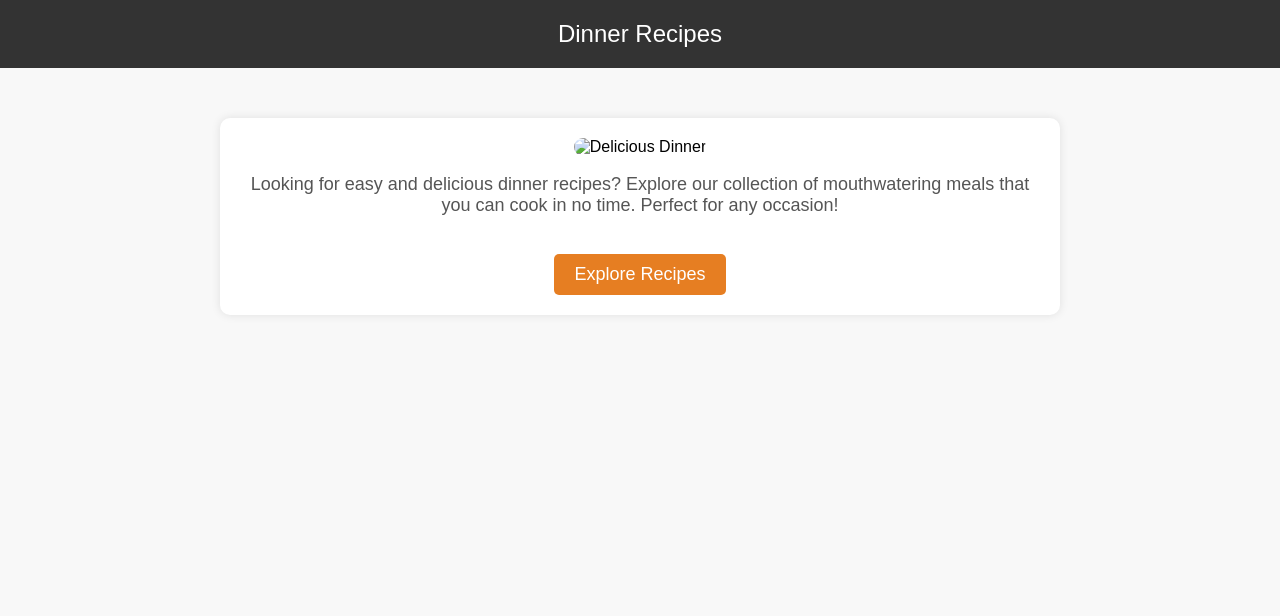
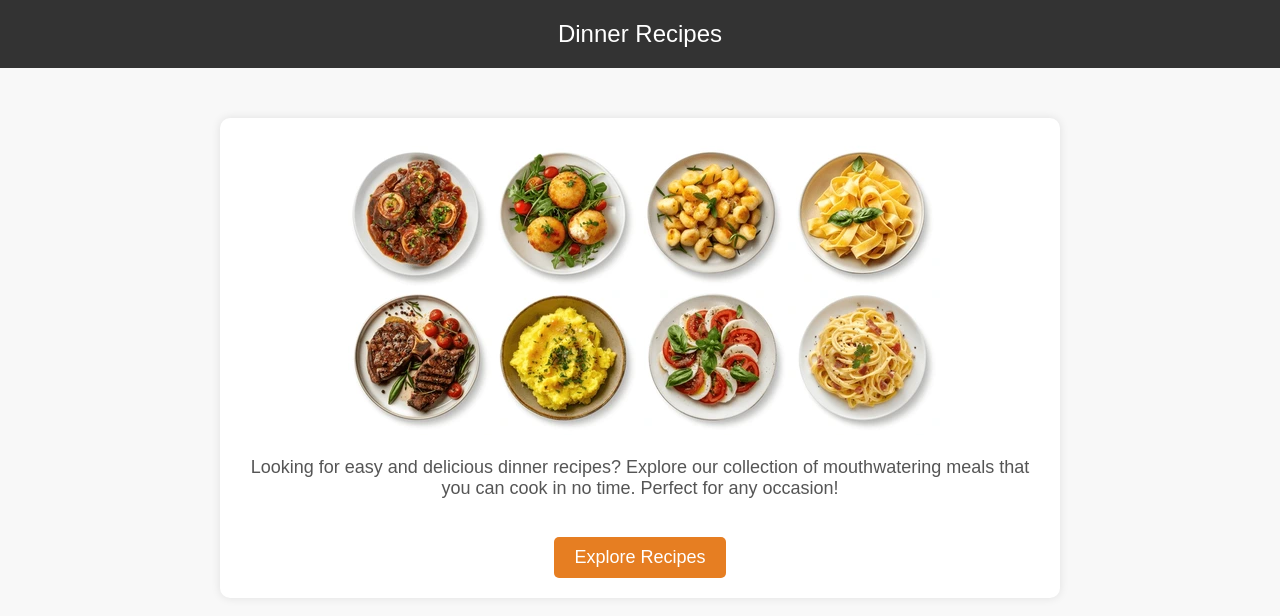
Before and after one commit to yamahasbr25/recipes, a plain HTML site: page index.html in a window 1280 px wide. Drawn offline with Linux system fonts and the light colour scheme.

Commit message:
Update index.html

```diff
--- a/index.html
+++ b/index.html
@@ -53,7 +53,7 @@
 <body>
     <header>Dinner Recipes</header>
     <div class="container">
-        <img src="/1.png" alt="Delicious Dinner">
+        <img src="/1.webp" alt="Delicious Dinner">
         <p>Looking for easy and delicious dinner recipes? Explore our collection of mouthwatering meals that you can cook in no time. Perfect for any occasion!</p>
         <a href="#recipes" class="btn">Explore Recipes</a>
     </div>
```
